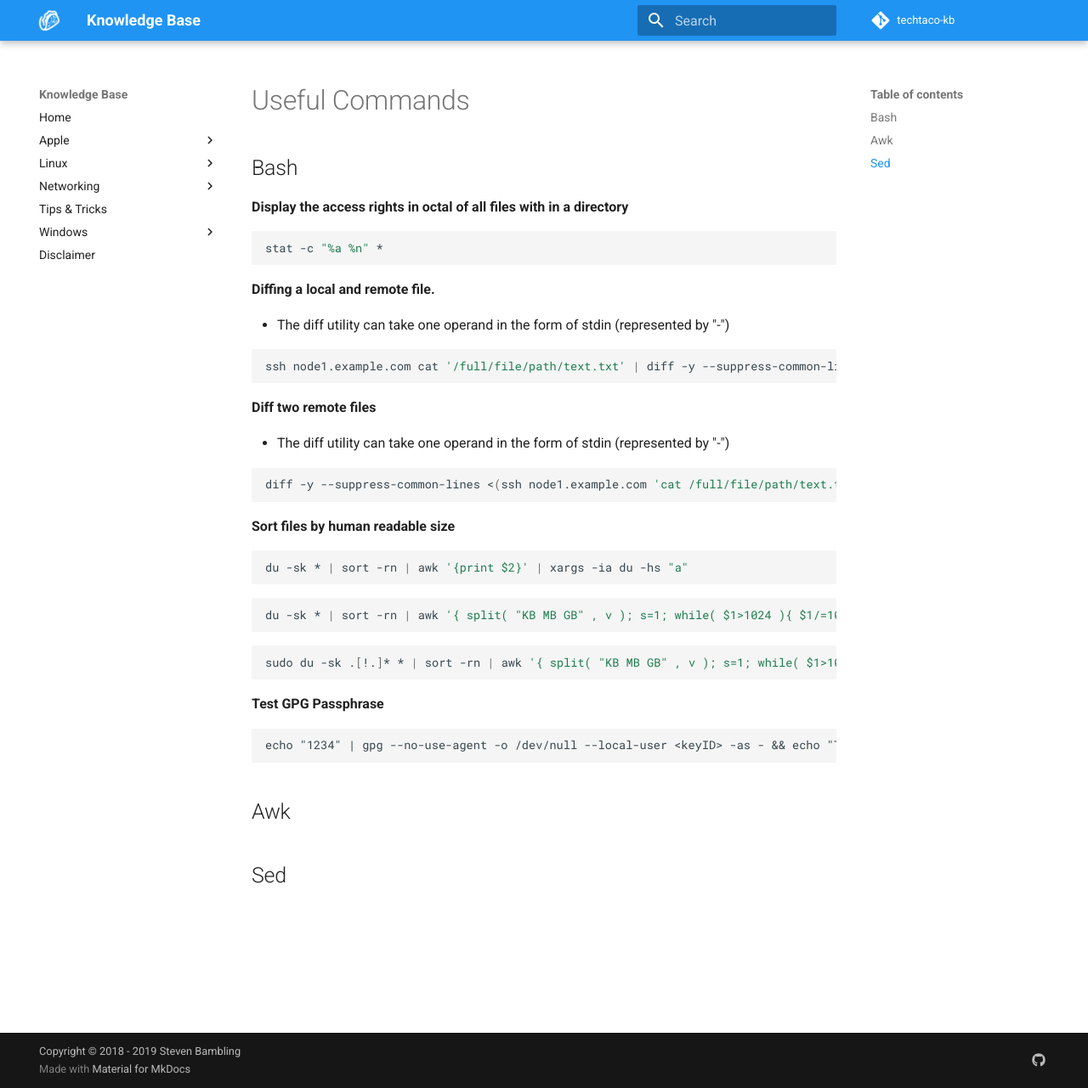
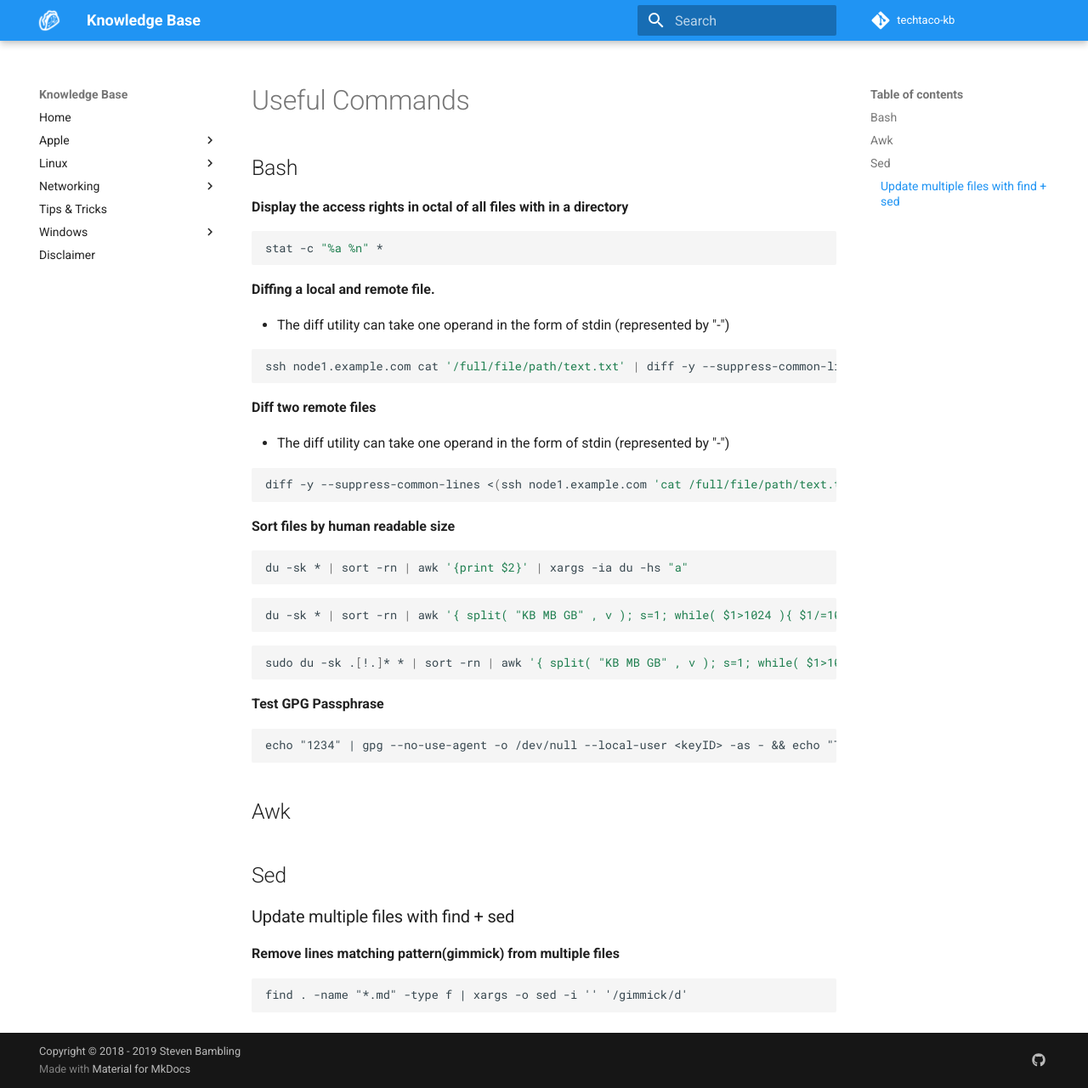
Before and after one commit to smbambling/techtaco-kb-old, an MkDocs documentation site: the page built from docs/tips_and_tricks/useful_commands.md, in a window 1280 px wide and 1281 px high. Shown: the whole window at 85% size. Built offline with MkDocs 1.6.1 and Material for MkDocs 9.7.7, drawn with Linux system fonts in a browser that asks for light colours; comment, search, counter and statistics services are not loaded.

Commit message:
adding sed useful command

````diff
--- a/docs/tips_and_tricks/useful_commands.md
+++ b/docs/tips_and_tricks/useful_commands.md
@@ -46,3 +46,10 @@
 
 Sed
 ---
+
+### Update multiple files with find + sed
+
+**Remove lines matching pattern(gimmick) from multiple files**
+```
+find . -name "*.md" -type f | xargs -o sed -i '' '/gimmick/d'
+```
````
